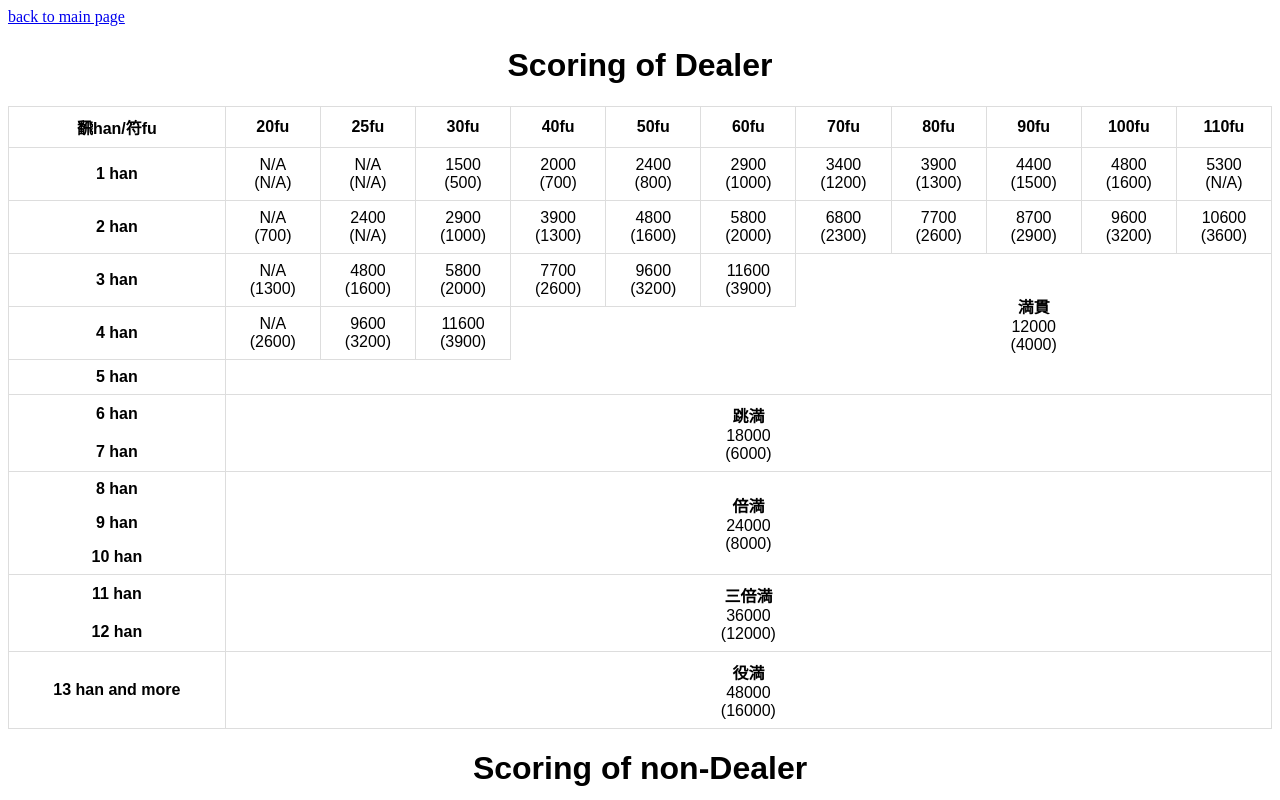
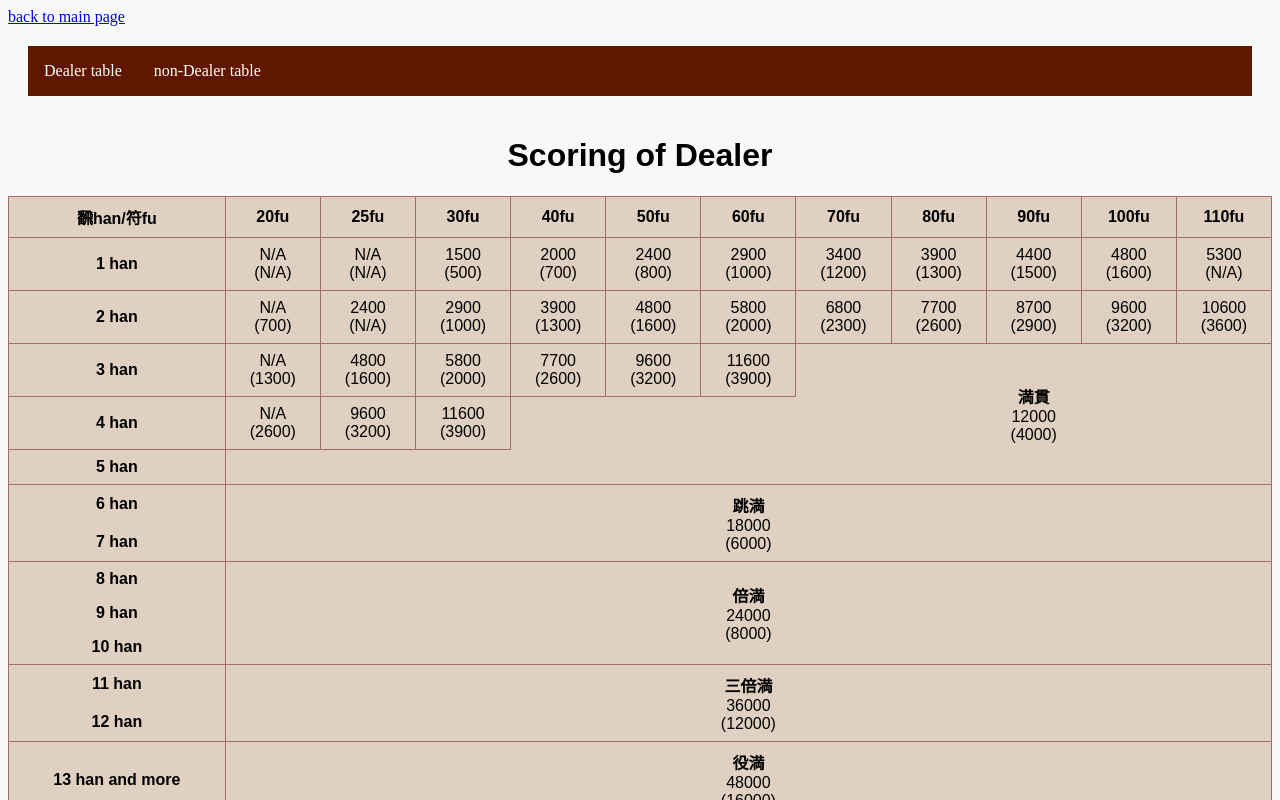
Before and after one commit to Rick-Xia/Mahjong-scoring-tool, a plain HTML site: page rule.html in a window 1280 px wide. Shown: the top 800 px of the page. Drawn offline with Linux system fonts and the light colour scheme.

Commit message:
change ui

```diff
--- a/rule.html
+++ b/rule.html
@@ -4,27 +4,65 @@
 	<meta charset="UTF-8">
 	<meta name="viewport" content="width=device-width, initial-scale=1.0">
 	<style>
+	body {
+		background-color: #f7f9f9;
+	}
+
 	table {
     	font-family: arial, sans-serif;
     	border-collapse: collapse;
     	width: 100%;
+    	background-color: #e0d0c1;
 	}
 
 	td, th {
-    	border: 1px solid #dddddd;
+    	border: 1px solid #a76d60;
     	text-align: center;
     	padding: 8px;
 	}
 
-	tr:nth-child(even) {
-    	background-color: #ffffff;
-	}
 </style>
 </head>
+
 <body>
 
 	<a href="index.html">back to main page</a>
-	<table>
+	<br>
+
+	<div style="margin:20px">
+		<style>
+			ul {
+    			list-style-type: none;
+			    margin: 0;
+    			padding: 0;
+    			overflow: hidden;
+    			background-color: #601700;
+			}
+
+			li {
+    			float: left;
+			}
+
+			li a {
+    			display: block;
+    			color: white;
+    			text-align: center;
+    			padding: 16px;
+    			text-decoration: none;
+			}
+
+			li a:hover {
+    			background-color: #a76d60;
+			}
+		</style>
+
+		<ul >
+			<li> <a href="#D">Dealer table</a></li>
+			<li> <a href="#ND">non-Dealer table</a></li>
+		</ul>
+	</div>
+
+	<table id="D">
 		<caption><h1>Scoring of Dealer</h1></caption>
 		<tr>
 			<th>飜han/符fu</th>
@@ -117,7 +155,7 @@
 		</tr>
 	</table>
 
-	<table>
+	<table id="ND">
 		<caption><h1>Scoring of non-Dealer</h1></caption>
 		<tr>
 			<th>飜han/符fu</th>
@@ -209,7 +247,7 @@
 			<td colspan="11"><b>役満</b><br>32000<br>(8000, 16000)</td>
 		</tr>
 	</table>
-
+	<br>
 	<a href="index.html">back to main page</a>
 </body>
 </html>
```
